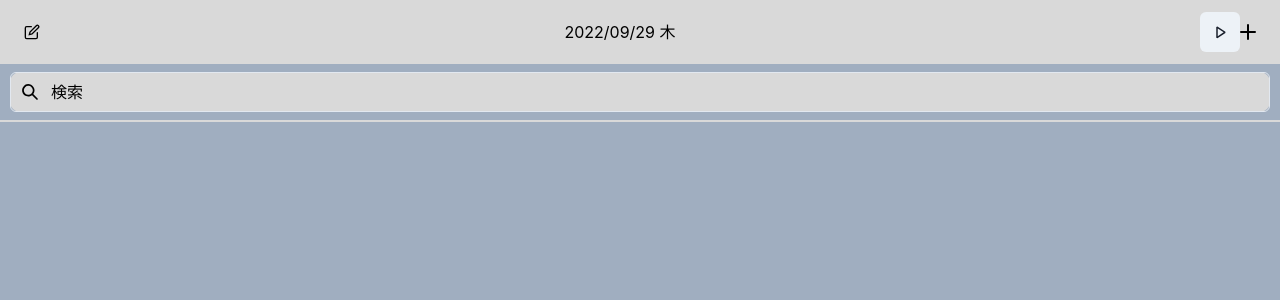
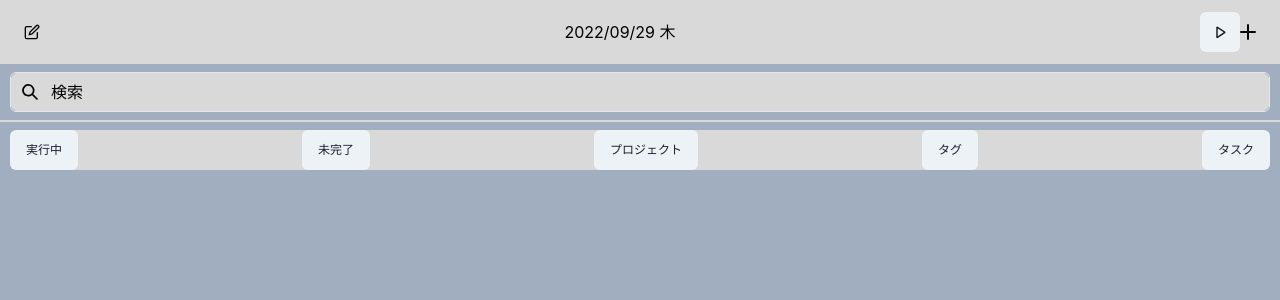
Before and after one commit to fumontr/task-fast, a Next.js app in the folder app/: page / in a window 1280 px wide. Shown: the top 300 px of the page. Built offline with nearby package versions, Linux system fonts and the light colour scheme.

Commit message:
:sparkles: add filter buttons

```diff
--- a/app/package.json
+++ b/app/package.json
@@ -22,12 +22,14 @@
     "@chakra-ui/react": "^2.3.4",
     "@emotion/react": "^11.10.4",
     "@emotion/styled": "^11.10.4",
+    "@types/uuid": "^8.3.4",
     "dayjs": "^1.11.5",
     "framer-motion": "^7.5.0",
     "next": "12.3.1",
     "react": "18.2.0",
     "react-dom": "18.2.0",
-    "react-icons": "^4.4.0"
+    "react-icons": "^4.4.0",
+    "uuid": "^9.0.0"
   },
   "devDependencies": {
     "@testing-library/jest-dom": "^5.16.5",
--- /dev/null
+++ b/app/src/components/FilterButtons.tsx
@@ -0,0 +1,25 @@
+import { Button, Flex } from '@chakra-ui/react'
+import { v4 as uuidv4 } from 'uuid'
+
+export const FilterButtons = () => {
+  const fontSize = '12px'
+  const fontWeight = 'regular'
+  const buttonTexts = ['実行中', '未完了', 'プロジェクト', 'タグ', 'タスク']
+  return (
+    <Flex
+      mx="10px"
+      my={2}
+      borderRadius="10px"
+      bg="brand.background.default"
+      h={10}
+      alignItems="center"
+      justifyContent="space-between"
+    >
+      {buttonTexts.map((text) => (
+        <Button fontSize={fontSize} fontWeight={fontWeight} key={uuidv4()}>
+          {text}
+        </Button>
+      ))}
+    </Flex>
+  )
+}
--- a/app/src/components/header.tsx
+++ b/app/src/components/Header.tsx
@@ -11,7 +11,7 @@ export const TaskFastHeader = () => {
       justifyContent="space-between"
       alignItems="center"
       px={{ base: '10px', md: 6 }}
-      bg="#D9D9D9"
+      bg="brand.background.default"
       color="black"
     >
       <EditIcon w={4} h={4} />
--- a/app/src/components/searchBox.tsx
+++ b/app/src/components/SearchBox.tsx
@@ -7,7 +7,7 @@ export const SearchBox = () => {
       mx={'10px'}
       my={2}
       borderRadius="10px"
-      bg="#D9D9D9"
+      bg="brand.background.default"
       h={10}
       alignItems="center"
     >
--- a/app/src/pages/_app.tsx
+++ b/app/src/pages/_app.tsx
@@ -48,6 +48,9 @@ const theme = extendTheme({
     brand: {
       100: '#f7fafc',
       900: '#1a202c',
+      background: {
+        default: '#D9D9D9',
+      },
     },
   },
   Button: {
@@ -91,7 +94,7 @@ const theme = extendTheme({
       // styles for the `body`
       body: {
         bg: 'gray.400',
-        color: 'white',
+        color: 'black',
       },
       // styles for the `a`
       a: {
--- a/app/src/pages/index.tsx
+++ b/app/src/pages/index.tsx
@@ -1,7 +1,8 @@
 import { NextPage } from 'next'
 import { Container, Flex } from '@chakra-ui/react'
-import { TaskFastHeader } from '@/components/header'
-import { SearchBox } from '@/components/searchBox'
+import { TaskFastHeader } from '@/components/Header'
+import { SearchBox } from '@/components/SearchBox'
+import { FilterButtons } from '@/components/FilterButtons'
 
 const Home: NextPage = () => {
   return (
@@ -20,7 +21,8 @@ const Home: NextPage = () => {
       >
         <TaskFastHeader />
         <SearchBox />
-        <Flex border="1px" h={0} borderColor="#D9D9D9" />
+        <Flex border="1px" h={0} borderColor="brand.background.default" />
+        <FilterButtons />
       </Container>
     </Flex>
   )
```
Also changed, not shown: 1 other file (tests, documents, lock files or other folders).
